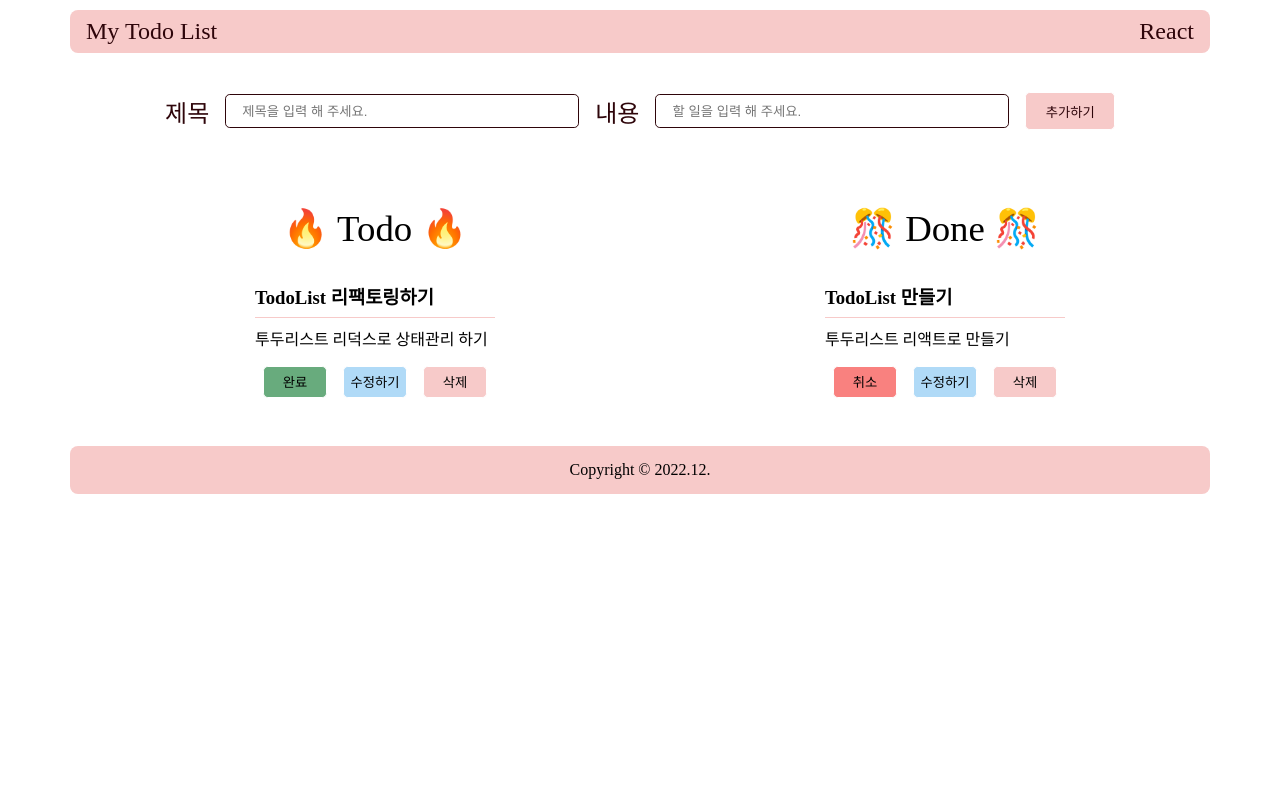
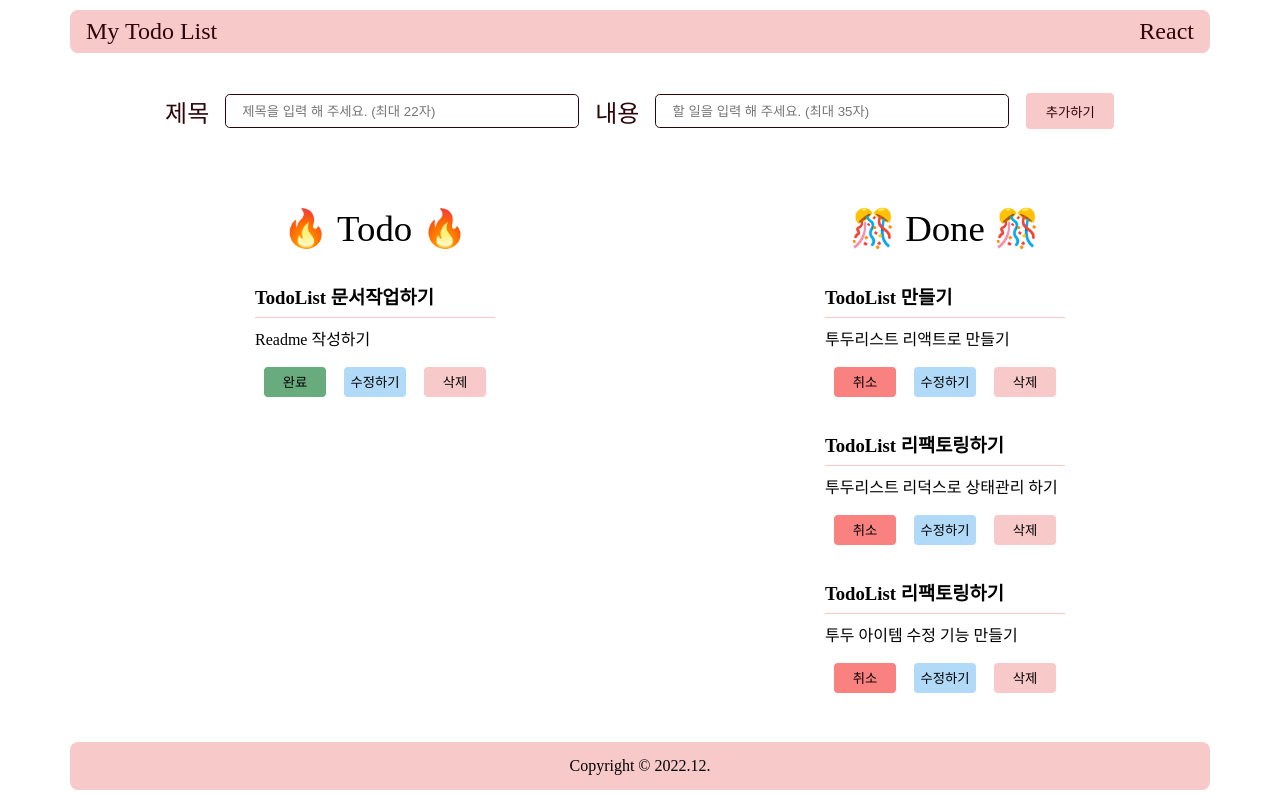
Before and after one commit to Jeremy-Kr/react-todo-for-redux, a React (Create React App) app: page / in a window 1280 px wide. Built offline with nearby package versions, Linux system fonts and the light colour scheme.

Commit message:
✨feat(TodoItem): Add Todo Item Update Logic
- Todo 아이템의 업데이트를 지원합니다.
- TodoTitle의 최대 길이가 22로 제한됩니다.
- TodoContent의 최대 길이가 35로 제한됩니다.

by @Jeremy-Kr

```diff
--- a/src/components/TodoList/TodoInput.jsx
+++ b/src/components/TodoList/TodoInput.jsx
@@ -62,19 +62,21 @@ const TodoInput = () => {
       <TodoInputBox
         value={todoTitle}
         id="todo-title"
-        placeholder="제목을 입력 해 주세요."
+        placeholder="제목을 입력 해 주세요. (최대 22자)"
         onChange={(event) => {
           handleTodoTitleOnChange(event);
         }}
+        maxLength={22}
       />
       <label htmlFor="todo-content">내용</label>
       <TodoInputBox
         value={todoContent}
         id="todo-content"
-        placeholder="할 일을 입력 해 주세요."
+        placeholder="할 일을 입력 해 주세요. (최대 35자)"
         onChange={(event) => {
           handleTodoContentOnChange(event);
         }}
+        maxLength={35}
       />
       <TodoSubmitButton type="submit"> 추가하기 </TodoSubmitButton>
     </TodoInputContainer>
--- a/src/components/TodoList/TodoItem.jsx
+++ b/src/components/TodoList/TodoItem.jsx
@@ -1,18 +1,44 @@
 import styled from "styled-components";
 import { useDispatch, useSelector } from "react-redux";
-import { deleteTodo, toggleTodo } from "../../redux/modules/todoList";
+import {
+  deleteTodo,
+  toggleTodo,
+  updateTodo,
+} from "../../redux/modules/todoList";
 import { Link } from "react-router-dom";
+import { useState } from "react";
 
 const TodoItem = ({ todoItem }) => {
   const dispatch = useDispatch();
   const todoList = useSelector((state) => state.todoList);
 
-  const onClickDeleteHandler = (todoItemId) => {
+  const todoItemId = todoItem.id;
+
+  const [todoTitle, setTodoTitle] = useState(todoItem.todoTitle);
+  const [todoContent, setTodoContent] = useState(todoItem.todoContent);
+  const [isUpdating, setIsUpdating] = useState(false);
+
+  const onChangeTitleInputHandler = (event) => {
+    setTodoTitle(event.target.value);
+  };
+
+  const onChangeContentInputHandler = (event) => {
+    setTodoContent(event.target.value);
+  };
+
+  // todo delete logic
+  const deleteTodoItem = () => {
     const newTodoList = todoList.filter((item) => item.id !== todoItemId);
     dispatch(deleteTodo(newTodoList));
   };
 
-  const onClickToggleHandler = (todoItemId) => {
+  // delete button onclick handler
+  const onClickDeleteHandler = () => {
+    deleteTodoItem(todoItemId);
+  };
+
+  // todo toggle logic
+  const toggleTodoItem = () => {
     const newTodoList = [...todoList];
     newTodoList.forEach((item) => {
       if (item.id === todoItemId) {
@@ -23,21 +49,92 @@ const TodoItem = ({ todoItem }) => {
     dispatch(toggleTodo(newTodoList));
   };
 
-  const onClickUpdateHandler = (todoItemId) => {
-    console.log(todoItemId);
+  // toggle button onclick handler
+  const onClickToggleHandler = () => {
+    toggleTodoItem(todoItemId);
+  };
+
+  // todo update logic
+  const updateTodoItem = () => {
+    const newTodoList = [...todoList];
+    newTodoList.forEach((item) => {
+      if (item.id === todoItemId) {
+        item.todoTitle = todoTitle;
+        item.todoContent = todoContent;
+        return;
+      }
+    });
+
+    dispatch(updateTodo(newTodoList));
+  };
+
+  // update button onclick handler
+  const onClickUpdateHandler = () => {
+    if (!isUpdating) {
+      setIsUpdating(!isUpdating);
+      return;
+    }
+    updateTodoItem(todoItemId);
+    setIsUpdating(!isUpdating);
+  };
+
+  // when key up enter run todo update
+  const keyUpEnter = (keyCode) => {
+    if (keyCode === 13) {
+      updateTodoItem(todoItemId);
+      setIsUpdating(!isUpdating);
+    }
+  };
+
+  // todo title input key up handler
+  const onKeyUpTitleInputHandler = (event) => {
+    keyUpEnter(event.keyCode);
+  };
+
+  // todo content input key up handler
+  const onKeyUpContentInputHandler = (event) => {
+    keyUpEnter(event.keyCode);
   };
 
   return (
     <CustomLi>
-      <Link to={`todo/${todoItem.id}`}>
-        <h3>{todoItem.todoTitle}</h3>
-      </Link>
+      {isUpdating ? (
+        <TodoTitleInput
+          value={todoTitle}
+          onChange={(event) => {
+            onChangeTitleInputHandler(event);
+          }}
+          onKeyUp={(event) => {
+            onKeyUpTitleInputHandler(event);
+          }}
+          maxLength={22}
+        />
+      ) : (
+        <Link to={`todo/${todoItem.id}`}>
+          <h3>{todoItem.todoTitle}</h3>
+        </Link>
+      )}
+
       <CustomHr />
-      <span>{todoItem.todoContent}</span>
+      {isUpdating ? (
+        <TodoContentInput
+          value={todoContent}
+          onChange={(event) => {
+            onChangeContentInputHandler(event);
+          }}
+          onKeyUp={(event) => {
+            onKeyUpContentInputHandler(event);
+          }}
+          valueLength={todoContent.length}
+          maxLength={35}
+        />
+      ) : (
+        <span>{todoItem.todoContent}</span>
+      )}
       <ButtonContainer>
         <CustomButton
           onClick={() => {
-            onClickToggleHandler(todoItem.id);
+            onClickToggleHandler();
           }}
           isDone={todoItem.isDone}
           buttonColor={todoItem.isDone ? "#F9817F" : "#68AB7D"}
@@ -46,7 +143,7 @@ const TodoItem = ({ todoItem }) => {
         </CustomButton>
         <CustomButton
           onClick={() => {
-            onClickUpdateHandler(todoItem.id);
+            onClickUpdateHandler();
           }}
           buttonColor={"#B0DAF7"}
         >
@@ -54,7 +151,7 @@ const TodoItem = ({ todoItem }) => {
         </CustomButton>
         <CustomButton
           onClick={() => {
-            onClickDeleteHandler(todoItem.id);
+            onClickDeleteHandler();
           }}
         >
           삭제
@@ -97,4 +194,28 @@ const ButtonContainer = styled.div`
   justify-content: space-around;
 `;
 
+const TodoTitleInput = styled.input`
+  border: none;
+  border-bottom: 1px solid #f7cac9;
+  height: 1.2rem;
+  font-size: 1.2rem;
+  font-weight: 600;
+  width: 98.5%;
+  &:focus {
+    outline-color: #f7cac9;
+  }
+`;
+
+const TodoContentInput = styled.textarea`
+  border: none;
+  border-bottom: 1px solid #f7cac9;
+  height: ${({ valueLength }) => (valueLength > 20 ? "2.4rem" : "1.2rem")};
+  width: 98.5%;
+  font-size: 1rem;
+  resize: none;
+  &:focus {
+    outline-color: #f7cac9;
+  }
+`;
+
 export default TodoItem;
--- a/src/redux/modules/todoList.js
+++ b/src/redux/modules/todoList.js
@@ -4,6 +4,7 @@ import { v4 as uuidv4 } from "uuid";
 const ADD_TODO = "ADD_TODO";
 const DELETE_TODO = "DELETE_TODO";
 const TOGGLE_TODO = "TOGGLE_TODO";
+const UPDATE_TODO = "UPDATE_TODO";
 
 // Action Creator
 export const addTodo = (payload) => {
@@ -27,6 +28,13 @@ export const toggleTodo = (payload) => {
   };
 };
 
+export const updateTodo = (payload) => {
+  return {
+    type: UPDATE_TODO,
+    payload,
+  };
+};
+
 // init
 const initialState = [
   {
@@ -38,6 +46,18 @@ const initialState = [
   {
     todoTitle: "TodoList 리팩토링하기",
     todoContent: "투두리스트 리덕스로 상태관리 하기",
+    isDone: true,
+    id: uuidv4(),
+  },
+  {
+    todoTitle: "TodoList 리팩토링하기",
+    todoContent: "투두 아이템 수정 기능 만들기",
+    isDone: true,
+    id: uuidv4(),
+  },
+  {
+    todoTitle: "TodoList 문서작업하기",
+    todoContent: "Readme 작성하기",
     isDone: false,
     id: uuidv4(),
   },
@@ -52,6 +72,8 @@ const todoList = (state = initialState, action) => {
       return [...action.payload];
     case TOGGLE_TODO:
       return [...action.payload];
+    case UPDATE_TODO:
+      return [...action.payload];
     default:
       return state;
   }
```
